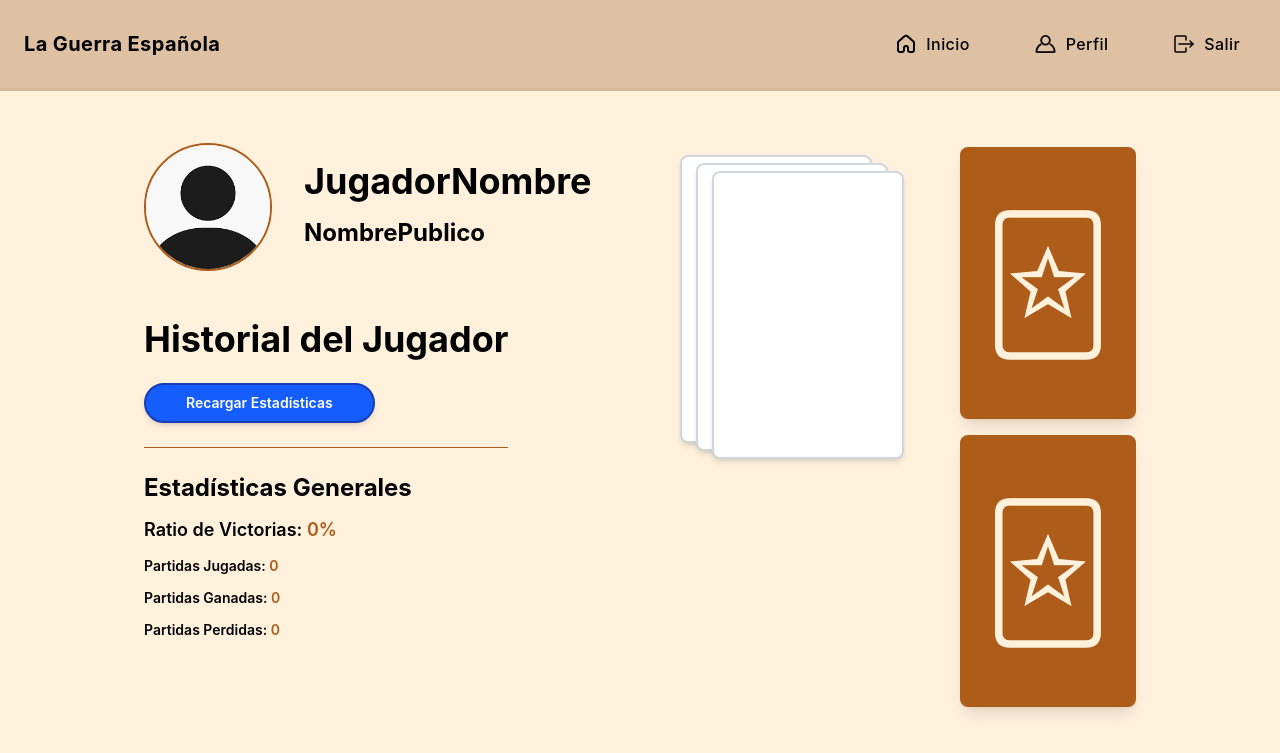
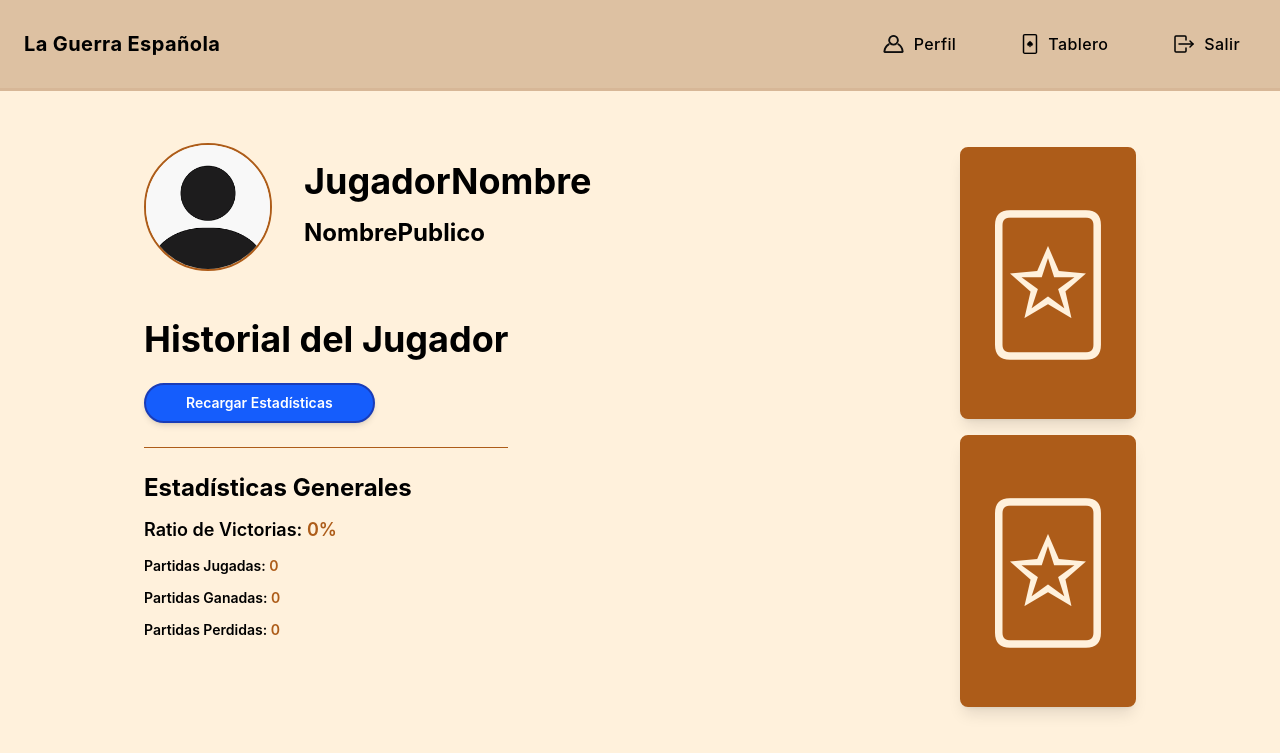
Before and after one commit to FabrizioJordan/proyectoTC3-2026, a PHP site: page /estadisticas in a window 1280 px wide. Shown: the top 753 px of the page. Run offline with PHP 8.4, Linux system fonts and the light colour scheme.

Commit message:
vista del tablero comenzado vistas iniciales completadas (perfil, estadisticas, dashboard, login, register) nuevos iconos

```diff
--- a/php/app/Controllers/AuthController.php
+++ b/php/app/Controllers/AuthController.php
@@ -100,6 +100,12 @@ public function estadisticas(): void
     require_once __DIR__ . '/../Views/auth/estadisticas.php';
 }
 
+public function tablero(): void
+{
+    require_once __DIR__ . '/../Views/auth/tablero.php';
+}
+
+
 
 
 
--- a/php/app/Routers/web.php
+++ b/php/app/Routers/web.php
@@ -11,3 +11,4 @@ $router->get('/logout',  [AuthController::class, 'logout']);
 $router->get('/dashboard', [AuthController::class, 'dashboard']);
 $router->get('/perfil', [AuthController::class, 'perfil']);
 $router->get('/estadisticas', [AuthController::class, 'estadisticas']);
+$router->get('/tablero', [AuthController::class, 'tablero']);
--- a/php/app/Views/auth/estadisticas.php
+++ b/php/app/Views/auth/estadisticas.php
@@ -6,43 +6,49 @@
     <title>Tus estadísticas</title>
     <script src="https://cdn.jsdelivr.net/npm/@tailwindcss/browser@4"></script>
 </head>
-<body class="bg-[#fff1dc] text-black font-[Inter]">
+<body class="bg-[#fff1dc] font-[Inter] text-black">
     <!-- Barra de navegación -->
-    <nav class="bg-[#8f511c4d] py-6 px-6 text-black tracking-wide border-b-3 border-[#8b3f0012]">
-        <div class="flex flex-row gap-1 sm:gap-4 items-center justify-between">
-            <a class="hover:text-[#9f5910] transition-colors duration-300 font-bold text-base sm:text-lg md:text-xl" href="#">La Guerra Española</a>
-            <div class="[&_a]:hover:bg-[#1f100033] [&_a]:px-2 [&_a]:py-2 [&_a]:md:px-4 [&_a]:md:py-2 [&_a]:rounded-lg [&_a]:transition-colors [&_a]:duration-200 text-black" id="">
+    <header class="bg-[#8f511c4d] px-6 py-6 border-[#8b3f0012] border-b-3 text-black tracking-wide">
+        <div class="flex flex-row justify-between items-center gap-1 sm:gap-4">
+            <a class="font-bold hover:text-[#9f5910] text-base sm:text-lg md:text-xl transition-colors duration-300" href="#">La Guerra Española</a>
+            <div class="[&_a]:hover:bg-[#1f100033] [&_a]:md:px-4 [&_a]:px-2 [&_a]:md:py-2 [&_a]:py-2 [&_a]:rounded-lg text-black [&_a]:transition-colors [&_a]:duration-200" id="">
                 <ul class="flex flex-row justify-center items-center gap-1 sm:gap-4 md:gap-8">
-                    <li class="hidden md:block">
-                        <a class="flex flex-row gap-1 sm:gap-2 items-center" href="/dashboard">
-                            <img class="sm:w-6 sm:h-6 w-5 h-5" src="/assets/icons/house.svg" alt="Icono de una casa para ir al inicio">
-                            <span class="text-sm sm:text-base font-medium">Inicio</span>
+                    <li class="hidden">
+                        <a class="flex flex-row items-center gap-1 sm:gap-2" href="/dashboard">
+                            <img class="w-5 sm:w-6 h-5 sm:h-6" src="/assets/icons/house.svg" alt="Icono de una casa para ir al inicio">
+                            <span class="font-medium text-sm sm:text-base">Inicio</span>
                         </a>
                     </li>
                     <li class="">
-                        <a class="flex flex-row gap-1 sm:gap-2 items-center" href="/perfil">
-                            <img class="sm:w-6 sm:h-6 w-5 h-5" src="/assets/icons/profile.svg" alt="Perfil Icon">
-                            <span class="text-sm sm:text-base font-medium">Perfil</span>
+                        <a class="flex flex-row items-center gap-1 sm:gap-2" href="/perfil">
+                            <img class="w-5 sm:w-6 h-5 sm:h-6" src="/assets/icons/profile.svg" alt="Perfil Icon">
+                            <span class="font-medium text-sm sm:text-base">Perfil</span>
                         </a>
                     </li>
                     <li class="">
-                        <a class="flex flex-row gap-1 sm:gap-2 items-center" href="/logout">
-                            <img class="sm:w-6 sm:h-6 w-5 h-5" src="/assets/icons/sign-out.svg" alt="Icono de salida">
-                            <span class="text-sm sm:text-base font-medium">Salir</span>
+                        <a class="flex flex-row items-center gap-1 sm:gap-2" href="/tablero">
+                            <img class="w-4 sm:w-5 h-4 sm:h-5" src="/assets/icons/card-casino.svg" alt="Icono de tablero">
+                            <span class="font-medium text-sm sm:text-base">Tablero</span>
+                        </a>
+                    </li>
+                    <li class="">
+                        <a class="flex flex-row items-center gap-1 sm:gap-2" href="/logout">
+                            <img class="w-5 sm:w-6 h-5 sm:h-6" src="/assets/icons/sign-out.svg" alt="Icono de salida">
+                            <span class="font-medium text-sm sm:text-base">Salir</span>
                         </a>
                     </li>
                 </ul>
             </div>
         </div>
-    </nav>
+    </header>
 
     <!-- Contenido principal -->
-    <main class="flex flex-row items-start justify-between px-14 md:px-36 my-8 text-black">
-        <section class="py-4 flex flex-col gap-12 text-left justify-start items-start"><!-- conenido a la izquierda-->
+    <main class="flex flex-row justify-between items-start my-8 px-14 md:px-36 text-black">
+        <section class="flex flex-col justify-start items-start gap-12 py-4 text-left"><!-- conenido a la izquierda-->
 
-            <article class="flex flex-col gap-8 justify-start items-start">
-                <div class="w-full block md:hidden">
-                    <a href="/dashboard" class="inline-flex items-center gap-2 bg-[#ad5c19] hover:bg-[#8b4513] text-white border-2 border-[#8b4513] rounded-lg transition-all duration-300 py-2 px-4 font-semibold text-sm shadow-md hover:shadow-lg">
+            <article class="flex flex-col justify-start items-start gap-8">
+                <div class="md:hidden block w-full">
+                    <a href="/dashboard" class="inline-flex items-center gap-2 bg-[#ad5c19] hover:bg-[#8b4513] shadow-md hover:shadow-lg px-4 py-2 border-[#8b4513] border-2 rounded-lg font-semibold text-white text-sm transition-all duration-300">
                         <svg class="w-4 h-4" fill="none" stroke="currentColor" viewBox="0 0 24 24">
                             <path stroke-linecap="round" stroke-linejoin="round" stroke-width="2" d="M10 19l-7-7m0 0l7-7m-7 7h18"></path>
                         </svg>
@@ -50,26 +56,26 @@
                     </a>
                 </div>
 
-                <header class="flex flex-row gap-4 md:gap-8 items-center justify-center">
+                <header class="flex flex-row justify-center items-center gap-4 md:gap-8">
                     <div class="pt-1"> <!-- div de Foto de perfil  -->
-                        <img class="w-20 h-20 sm:w-24 sm:h-24 lg:w-32 lg:h-32 rounded-full border-2 border-[#ad5c19]" src="/assets/images/perfil-imagen.png" alt="">
+                        <img class="border-[#ad5c19] border-2 rounded-full w-20 sm:w-24 lg:w-32 h-20 sm:h-24 lg:h-32" src="/assets/images/perfil-imagen.png" alt="">
                     </div>
 
                     <div class="flex flex-col gap-1 md:gap-2 lg:gap-4">
-                        <h3 class="text-xl md:text-4xl font-bold">JugadorNombre</h3>
-                        <h4 class="text-lg md:text-2xl font-bold">NombrePublico</h4>
+                        <h3 class="font-bold text-xl md:text-4xl">JugadorNombre</h3>
+                        <h4 class="font-bold text-lg md:text-2xl">NombrePublico</h4>
                     </div>
                 </header>
 
             </article>
-            <article class="flex flex flex-col gap-6 gap-4">
+            <article class="flex flex flex-col gap-4 gap-6">
                 <header>
-                    <h4 class="text-2xl sm:text-3xl md:text-4xl font-bold">Historial del Jugador</h4>
+                    <h4 class="font-bold text-2xl sm:text-3xl md:text-4xl">Historial del Jugador</h4>
                 </header>
 
                 <div>
-                    <div class="flex flex-col gap-3 items-start">
-                        <button class="bg-blue-600 hover:bg-blue-800 text-white border-2 border-blue-800 rounded-full transition-all duration-300 py-2 px-10 font-semibold text-sm shadow-md hover:shadow-lg">
+                    <div class="flex flex-col items-start gap-3">
+                        <button class="bg-blue-600 hover:bg-blue-800 shadow-md hover:shadow-lg px-10 py-2 border-2 border-blue-800 rounded-full font-semibold text-white text-sm transition-all duration-300">
                             Recargar Estadísticas
                         </button>
                     </div>
@@ -77,8 +83,8 @@
 
                 <hr class="border-[#ad5c19]">
 
-                <footer class="flex flex-col gap-3 text-lg font-semibold">
-                    <h5 class="text-2xl font-bold">Estadísticas Generales</h5>
+                <footer class="flex flex-col gap-3 font-semibold text-lg">
+                    <h5 class="font-bold text-2xl">Estadísticas Generales</h5>
 
                     <p>Ratio de Victorias: <span class="text-[#ad5c19]">0%</span></p>
 
@@ -90,31 +96,23 @@
 
         </section>
 
-        <section class="py-8 flex justify-center items-center">
-            <div class="relative w-48 h-72">
-                <div class="absolute top-0 left-0 w-48 h-72 bg-white border-2 border-gray-300 rounded-lg shadow-md"></div>
-                <div class="absolute top-2 left-4 w-48 h-72 bg-white border-2 border-gray-300 rounded-lg shadow-md"></div>
-                <div class="absolute top-4 left-8 w-48 h-72 bg-white border-2 border-gray-300 rounded-lg shadow-md"></div>
-            </div>
-        </section>
-
         <div class="hidden lg:flex flex-col gap-4 pt-6"> <!-- contenido a la derecha-->
-            <div class="flip-card w-44 h-68">
+            <div class="w-44 h-68 flip-card">
                 <div class="flip-card-inner">
-                        <div class="flip-card-front bg-[#ad5c19] rounded-lg shadow-lg border-2 border-[#ad5c19] flex items-center justify-center">
-                            <span class="text-9xl text-[#fff1dc] font-normal">🃟</span>
+                        <div class="flex justify-center items-center bg-[#ad5c19] shadow-lg border-[#ad5c19] border-2 rounded-lg flip-card-front">
+                            <span class="font-normal text-[#fff1dc] text-9xl">🃟</span>
                         </div>
-                        <div class="flip-card-back rounded-none shadow-lg overflow-hidden">
+                        <div class="shadow-lg rounded-none overflow-hidden flip-card-back">
                             <img src="/assets/images/cartas/c_b_7.png" alt="Siete de Bastos" class="w-full h-full object-cover">
                         </div>
                 </div>
             </div>
-            <div class="flip-card w-44 h-68">
+            <div class="w-44 h-68 flip-card">
                     <div class="flip-card-inner">
-                        <div class="flip-card-front bg-[#ad5c19] rounded-lg shadow-lg border-2 border-[#ad5c19] flex items-center justify-center">
-                            <span class="text-9xl text-[#fff1dc] font-normal">🃟</span>
+                        <div class="flex justify-center items-center bg-[#ad5c19] shadow-lg border-[#ad5c19] border-2 rounded-lg flip-card-front">
+                            <span class="font-normal text-[#fff1dc] text-9xl">🃟</span>
                         </div>
-                        <div class="flip-card-back rounded-none shadow-lg overflow-hidden">
+                        <div class="shadow-lg rounded-none overflow-hidden flip-card-back">
                             <img src="/assets/images/cartas/c_e_10.png" alt="Siete de Bastos" class="w-full h-full object-cover">
                         </div>
                     </div>
```
Also changed, not shown: php/app/Views/auth/dashboard.php (+47 -21 lines), php/app/Views/auth/login.php (+0 -10 lines), php/app/Views/auth/perfil.php (+22 -16 lines), php/app/Views/auth/register.php (+2 -12 lines), php/app/Views/auth/tablero.php (added, +137 -0 lines), php/composer.json (line endings or trailing spaces), php/public/assets/icons/card-casino.svg (added), php/public/assets/images/carta adelante.png (deleted), php/public/assets/images/carta atras.png (deleted), 5 other files.
